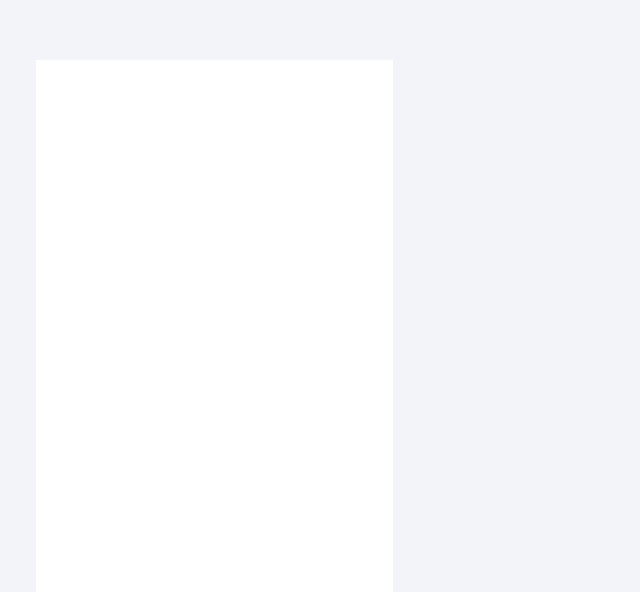
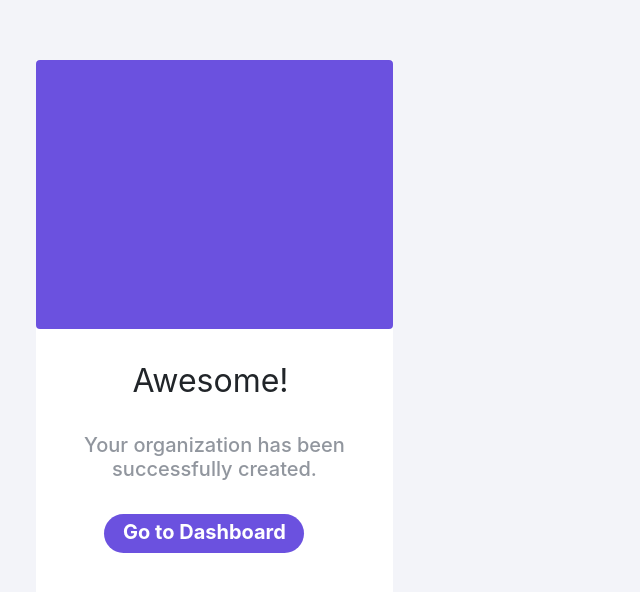
Before and after one commit to Ad3bay0c/pms, a React (Create React App) app: page /successful in a window 1280 px wide. Shown: the part 122-714 px from the top of the page, without its empty margins (0-640 px from the left). Built offline with nearby package versions, Linux system fonts and the light colour scheme.

Commit message:
added the successful info section

```diff
--- a/src/pages/registration_successful.css
+++ b/src/pages/registration_successful.css
@@ -8,7 +8,55 @@ body{
     margin-bottom: 183px;
     margin-left: 36px;
     margin-right: 35px;
-    height: 829px;
     width: 357px;
+    height: 560px;
     background: #FFFFFF;
 }
+.tick-section{
+    background: #6B51DF;
+    height: 269px;
+    border-radius: 4px;
+}
+.successful-section{
+    margin-top: 33px;
+}
+.successful-section .awesome{
+    height: 38px;
+    width: 181px;
+    font-style: normal;
+    font-weight: normal;
+    font-size: 32px;
+    line-height: 38px;
+    text-align: center;
+    margin: 0px 92px 33px 84px;
+}
+.successful-section .info{
+    font-style: normal;
+    font-weight: 500;
+    font-size: 20px;
+    line-height: 24px;
+    display: flex;
+    align-items: flex-end;
+    text-align: center;
+    color: rgba(36, 46, 62, 0.5);
+    }
+.goto{
+position: relative;
+    height: 39px;
+    width: 200px;
+    margin: 33px 89px 72px 68px;
+    background: #6B51DF;
+    border-radius: 30px;
+}
+.goto p{
+    position: absolute;
+    margin: 6px 5px 9px 6px;
+    font-style: normal;
+    font-weight: bold;
+    font-size: 20px;
+    line-height: 24px;
+    height: 24px;
+    width: 189px;
+    text-align: center;
+    color: #FFFFFF;
+}
--- a/src/pages/registration_successful.js
+++ b/src/pages/registration_successful.js
@@ -1,10 +1,14 @@
-import './registration_successful.css';
+import "./registration_successful.css";
 
-export default function successful(){
-    return (
-            <div className="card-successful">
-                <div></div>
-            </div>
-
-    )
+export default function successful() {
+  return (
+    <div className="card-successful">
+      <div className="tick-section"></div>
+      <div className="successful-section">
+        <p className="awesome">Awesome!</p>
+        <p className="info">Your organization has been successfully created.</p>
+        <div className="goto"><p>Go to Dashboard</p></div>
+      </div>
+    </div>
+  );
 }
```
